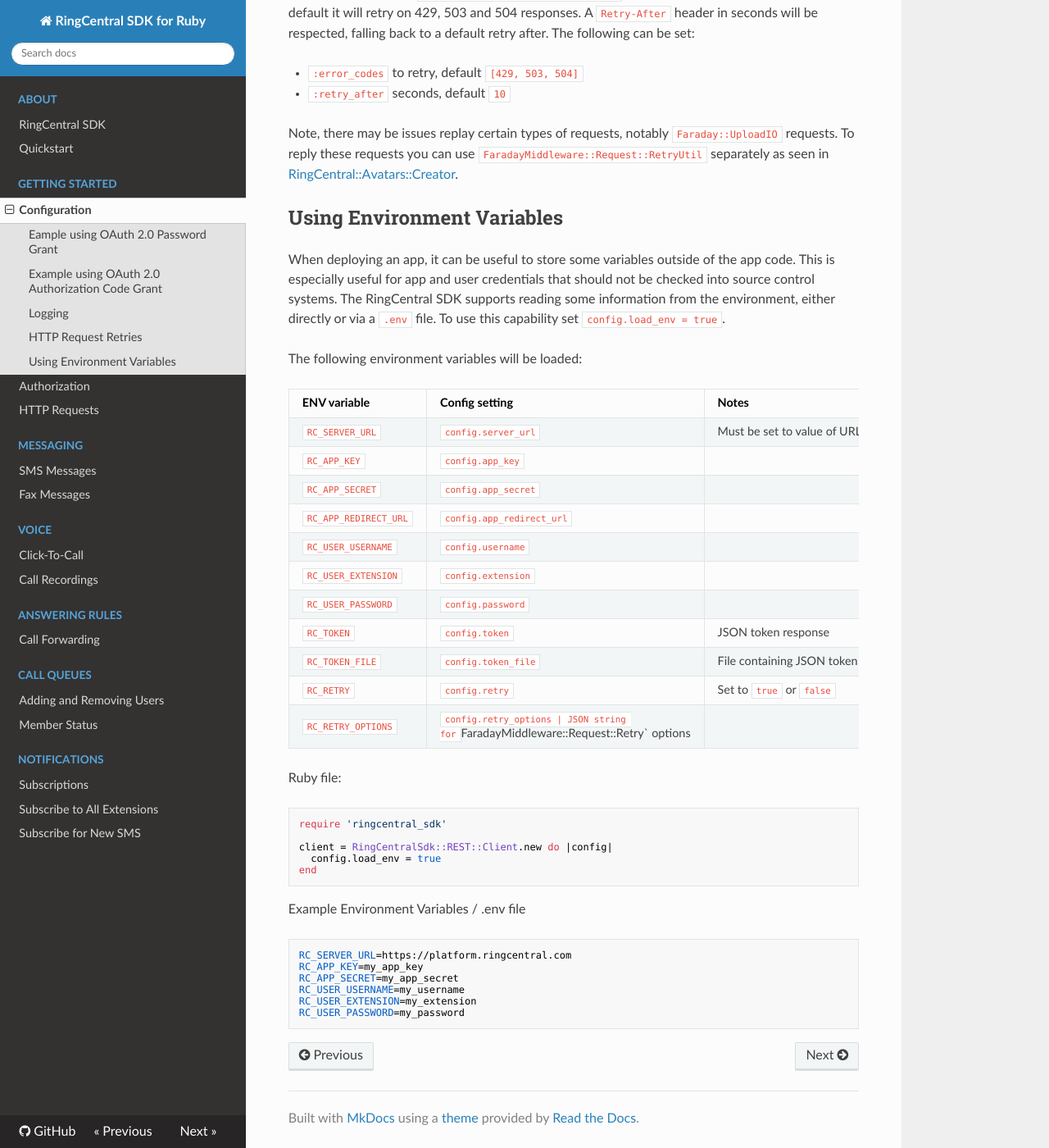
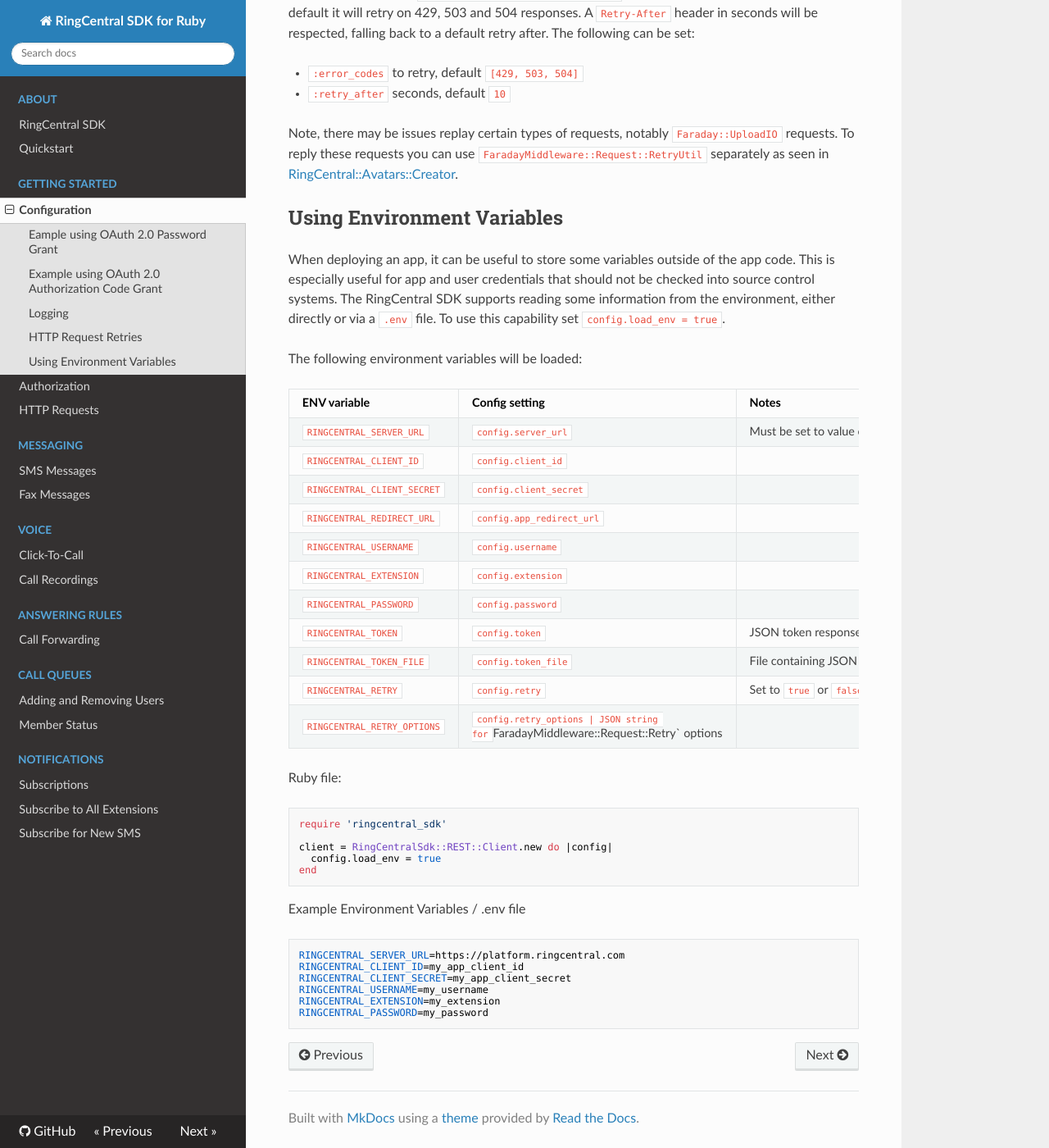
Before and after one commit to grokify/ringcentral-sdk-ruby, an MkDocs documentation site: the page built from docs/configuration.md, in a window 1280 px wide and 1400 px high, scrolled down 1422 px. Shown: the whole window at 82% size. Built offline with MkDocs 1.6.1, drawn with Linux system fonts in a browser that asks for light colours; nearby versions of some CDN libraries; old or Windows-style settings are respelled for this version of MkDocs; some of the changed text lies outside the part shown.

Commit message:
docs: update for `client_id` and `client_secret` usage

````diff
--- a/docs/configuration.md
+++ b/docs/configuration.md
@@ -19,8 +19,8 @@
 
 client = RingCentralSdk::REST::Client.new do |config|
   # App info (mandatory)
-  config.app_key = 'my_app_key'
-  config.app_secret = 'my_app_secret'
+  config.client_id = 'my_app_client_id'
+  config.client_secret = 'my_app_client_secret'
   config.server_url = RingCentralSdk::RC_SERVER_SANDBOX
 
   # User info for password grant (optional)
@@ -40,8 +40,8 @@
 
 client = RingCentralSdk::REST::Client.new do |config|
   # App info (mandatory)
-  config.app_key = 'my_app_key'
-  config.app_secret = 'my_app_secret'
+  config.client_id = 'my_app_client_id'
+  config.client_secret = 'my_app_client_secret'
   config.server_url = RingCentralSdk::RC_SERVER_SANDBOX
 
   # OAuth 2.0 authorization code grant (optional)
@@ -82,17 +82,17 @@
 
 | ENV variable | Config setting | Notes |
 |--------------|----------------|-------|
-| `RC_SERVER_URL` | `config.server_url` | Must be set to value of URL, not constant |
-| `RC_APP_KEY` | `config.app_key` |
-| `RC_APP_SECRET` | `config.app_secret` |
-| `RC_APP_REDIRECT_URL` | `config.app_redirect_url` |
-| `RC_USER_USERNAME` | `config.username` |
-| `RC_USER_EXTENSION` | `config.extension` |
-| `RC_USER_PASSWORD` | `config.password` |
-| `RC_TOKEN` | `config.token` | JSON token response |
-| `RC_TOKEN_FILE` | `config.token_file` | File containing JSON token response |
-| `RC_RETRY` | `config.retry` | Set to `true` or `false` |
-| `RC_RETRY_OPTIONS` | `config.retry_options | JSON string for `FaradayMiddleware::Request::Retry` options |
+| `RINGCENTRAL_SERVER_URL` | `config.server_url` | Must be set to value of URL, not constant |
+| `RINGCENTRAL_CLIENT_ID` | `config.client_id` |
+| `RINGCENTRAL_CLIENT_SECRET` | `config.client_secret` |
+| `RINGCENTRAL_REDIRECT_URL` | `config.app_redirect_url` |
+| `RINGCENTRAL_USERNAME` | `config.username` |
+| `RINGCENTRAL_EXTENSION` | `config.extension` |
+| `RINGCENTRAL_PASSWORD` | `config.password` |
+| `RINGCENTRAL_TOKEN` | `config.token` | JSON token response |
+| `RINGCENTRAL_TOKEN_FILE` | `config.token_file` | File containing JSON token response |
+| `RINGCENTRAL_RETRY` | `config.retry` | Set to `true` or `false` |
+| `RINGCENTRAL_RETRY_OPTIONS` | `config.retry_options | JSON string for `FaradayMiddleware::Request::Retry` options |
 
 Ruby file:
 
@@ -107,10 +107,10 @@
 Example Environment Variables / .env file
 
 ```
-RC_SERVER_URL=https://platform.ringcentral.com
-RC_APP_KEY=my_app_key
-RC_APP_SECRET=my_app_secret
-RC_USER_USERNAME=my_username
-RC_USER_EXTENSION=my_extension
-RC_USER_PASSWORD=my_password
+RINGCENTRAL_SERVER_URL=https://platform.ringcentral.com
+RINGCENTRAL_CLIENT_ID=my_app_client_id
+RINGCENTRAL_CLIENT_SECRET=my_app_client_secret
+RINGCENTRAL_USERNAME=my_username
+RINGCENTRAL_EXTENSION=my_extension
+RINGCENTRAL_PASSWORD=my_password
 ```
````
Also changed, not shown: README.md (+2 -2 lines), docs/quickstart.md (+2 -2 lines), docs/usage/authorization/Authorization.md (+11 -11 lines), 1 other file.
